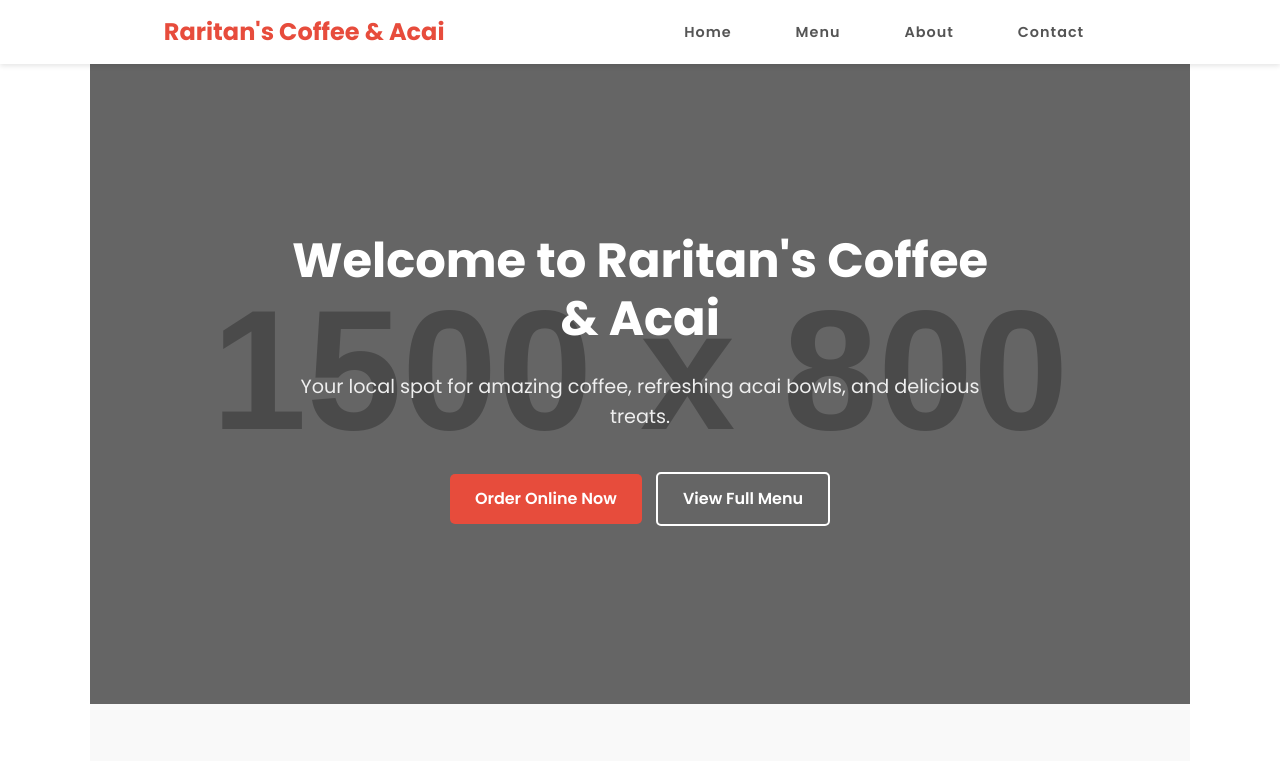
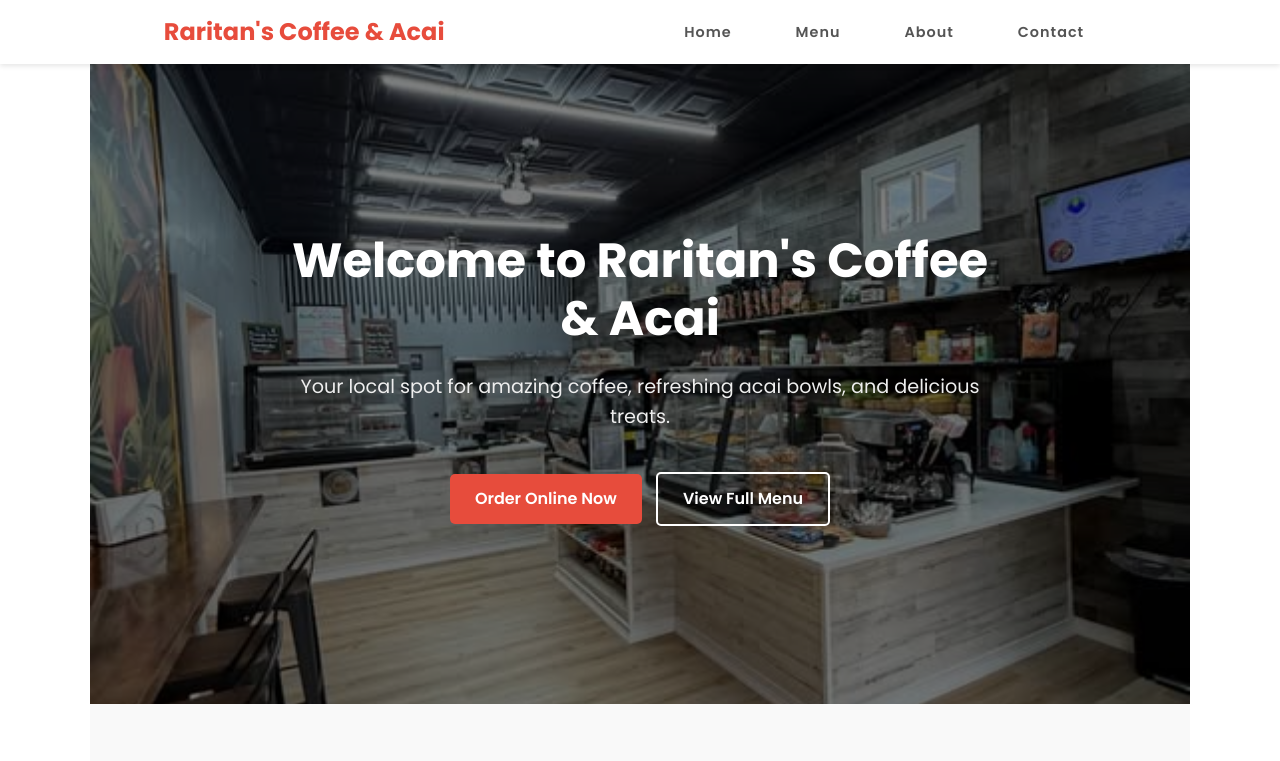
Before and after one commit to AlexGlebo/AlexGlebo.github.io, a plain HTML site: page index.html in a window 1280 px wide. Shown: the top 761 px of the page. Drawn offline with Linux system fonts and the light colour scheme; placeholder pictures from the web are drawn by us.

Commit message:
Update style.css

```diff
--- a/style.css
+++ b/style.css
@@ -130,7 +130,7 @@ nav {
 /* Hero Section */
 #hero {
     min-height: 80vh;
-    background: url('https://via.placeholder.com/1500x800?text=Delicious+Coffee+%26+Acai') no-repeat center center/cover; /* Placeholder Image */
+    background: url('491440445_17844281475463826_6761681985848823642_n.jpg') no-repeat center center/cover; /* Placeholder Image */
     display: flex;
     justify-content: center;
     align-items: center;
```
